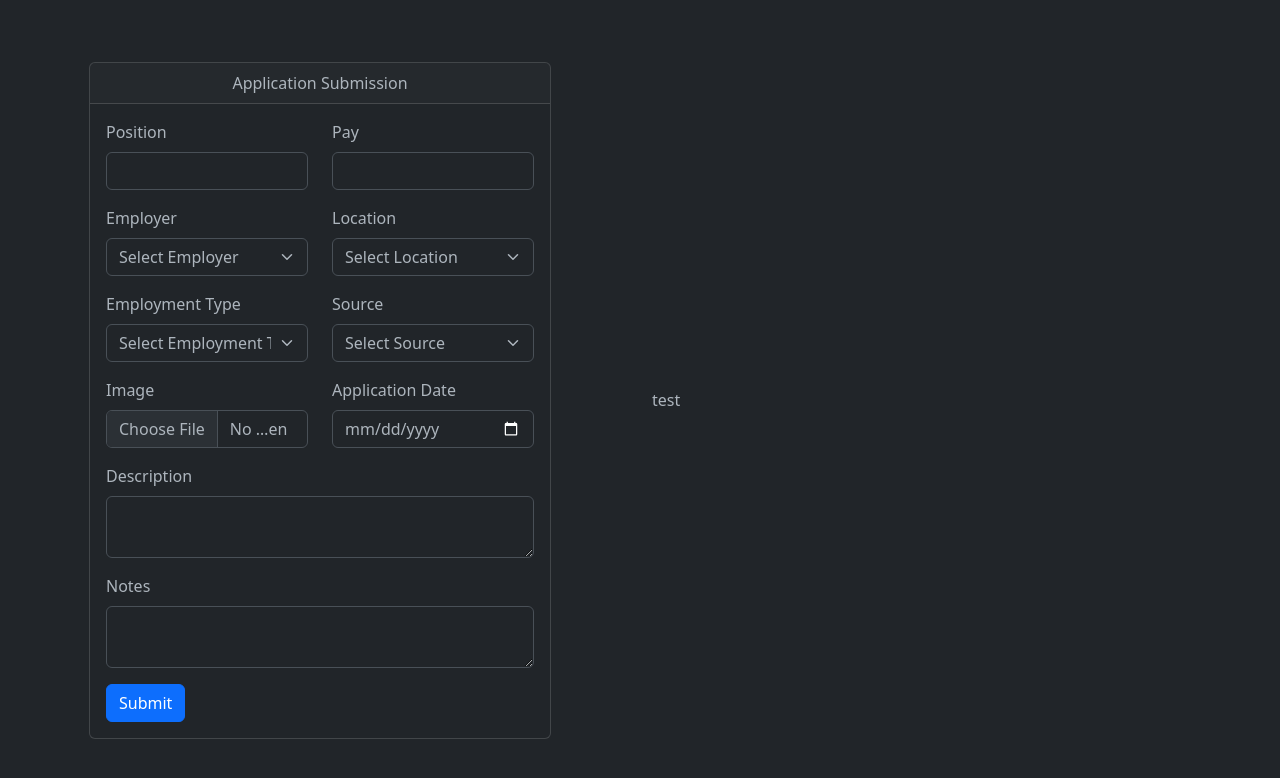
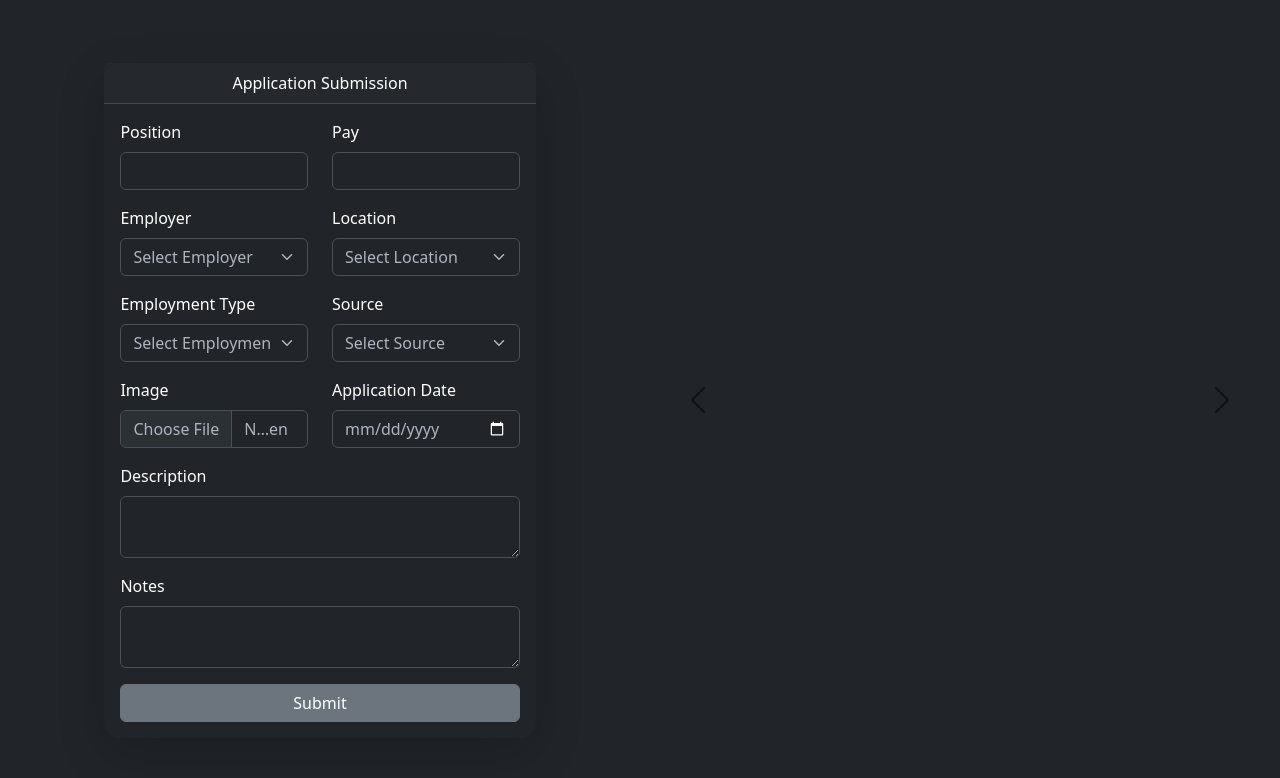
Before and after one commit to ale202008/ApplicationTracker, a Django app: template apptracker/templates/home.html in a window 1280 px wide. Shown: the top 778 px of the page. Run offline with Django 5.2, Linux system fonts and the light colour scheme; the template is opened without the code that fills it, so the values that code supplies are empty.

Commit message:
added image carousel.

```diff
--- a/apptracker/static/js/applicationsubmission.js
+++ b/apptracker/static/js/applicationsubmission.js
@@ -27,8 +27,7 @@ $(document).ready(function() {
             // Handle successful response
             console.log(response);
             alert('Form submitted successfully!');
-            $('.applicationForm').trigger('reset');
-            $('[id^="other_"]').addClass('d-none');
+            location.reload();
         },
         error: function(xhr, status, error) {
             // Handle errors
--- /dev/null
+++ b/apptracker/templates/components/applicationcarousel.html
@@ -0,0 +1,21 @@
+{% load static %}
+
+
+<div id="carouselExample" class="carousel slide">
+    <div class="carousel-inner">
+        {% for index, url in urls %}
+            <div class="carousel-item {% if forloop.first %}active{% endif %}">
+                <img src="{{ url }}" class="d-block w-100" alt="...">
+            </div>
+        {% endfor %}
+    </div>
+
+    <button class="carousel-control-prev" type="button" data-bs-target="#carouselExample" data-bs-slide="prev">
+      <span class="carousel-control-prev-icon" aria-hidden="true"></span>
+      <span class="visually-hidden">Previous</span>
+    </button>
+    <button class="carousel-control-next" type="button" data-bs-target="#carouselExample" data-bs-slide="next">
+      <span class="carousel-control-next-icon" aria-hidden="true"></span>
+      <span class="visually-hidden">Next</span>
+    </button>
+</div>
--- a/apptracker/templates/components/submissionform.html
+++ b/apptracker/templates/components/submissionform.html
@@ -1,4 +1,4 @@
-<div class="card" style="width: 75%;">
+<div class="card rounded-4 border border-0 shadow-lg text-bg-dark" style="width: 70%;">
     <div class="card-header text-center">
       Application Submission
     </div>
@@ -82,6 +82,12 @@
           </div>
         </div>
       </div>
-      <button type="submit" class="btn btn-primary">Submit</button>
+      <div class="row">
+        <div class="col-md-12">
+            <div class="d-grid gap-2">
+                <button type="submit" class="btn btn-secondary" type="button">Submit</button>
+            </div>
+        </div>
+      </div>
     </form>
   </div>
--- a/apptracker/templates/home.html
+++ b/apptracker/templates/home.html
@@ -11,8 +11,7 @@
         </div>
         {% comment %} Application Image Carousel {% endcomment %}
         <div class="col-md-6">
-            <!-- Other content -->
-            test
+            {% include 'components/applicationcarousel.html' %}
         </div>
     </div>
 </div>
```
Also changed, not shown: apptracker/views.py (+6 -3 lines), apptracker/media/oneincapp(04-13-24).png (added), db.sqlite3.
